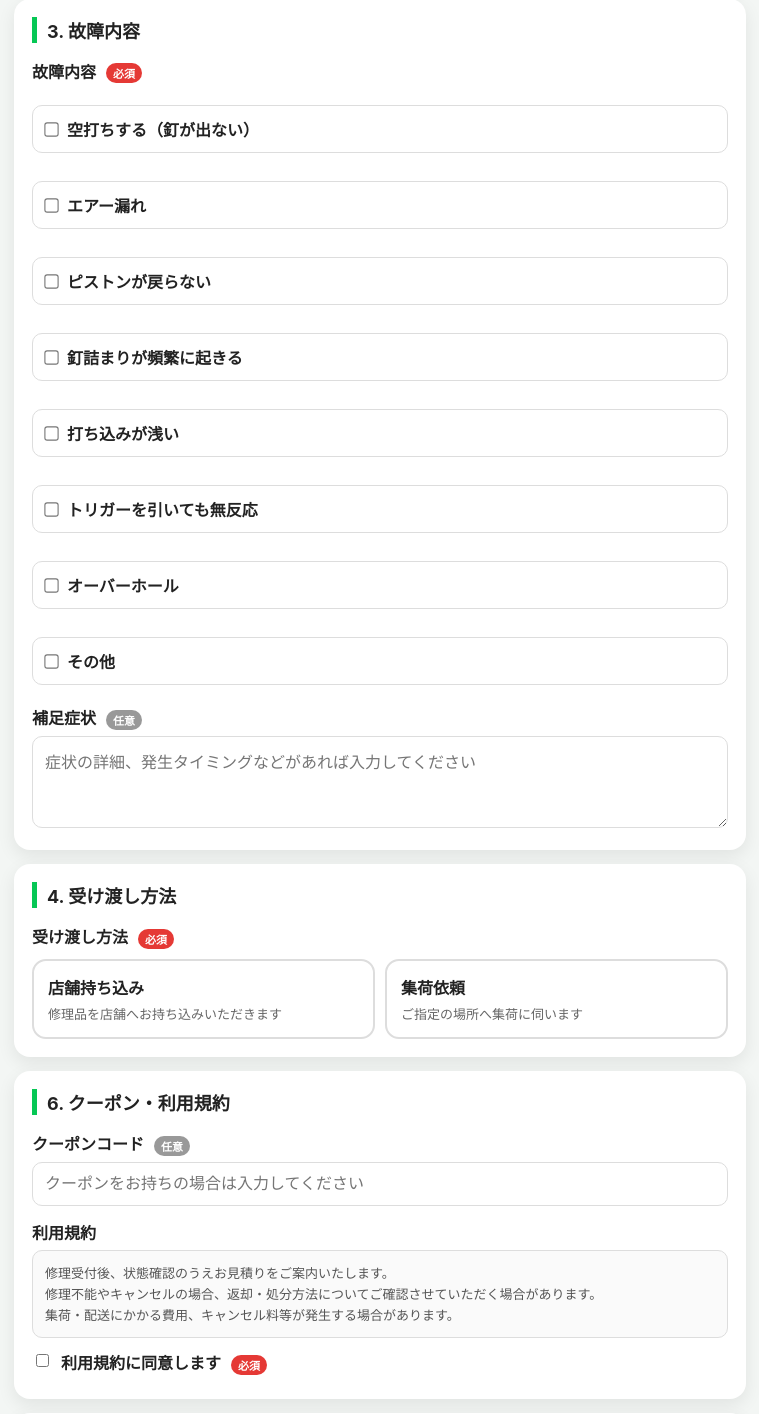
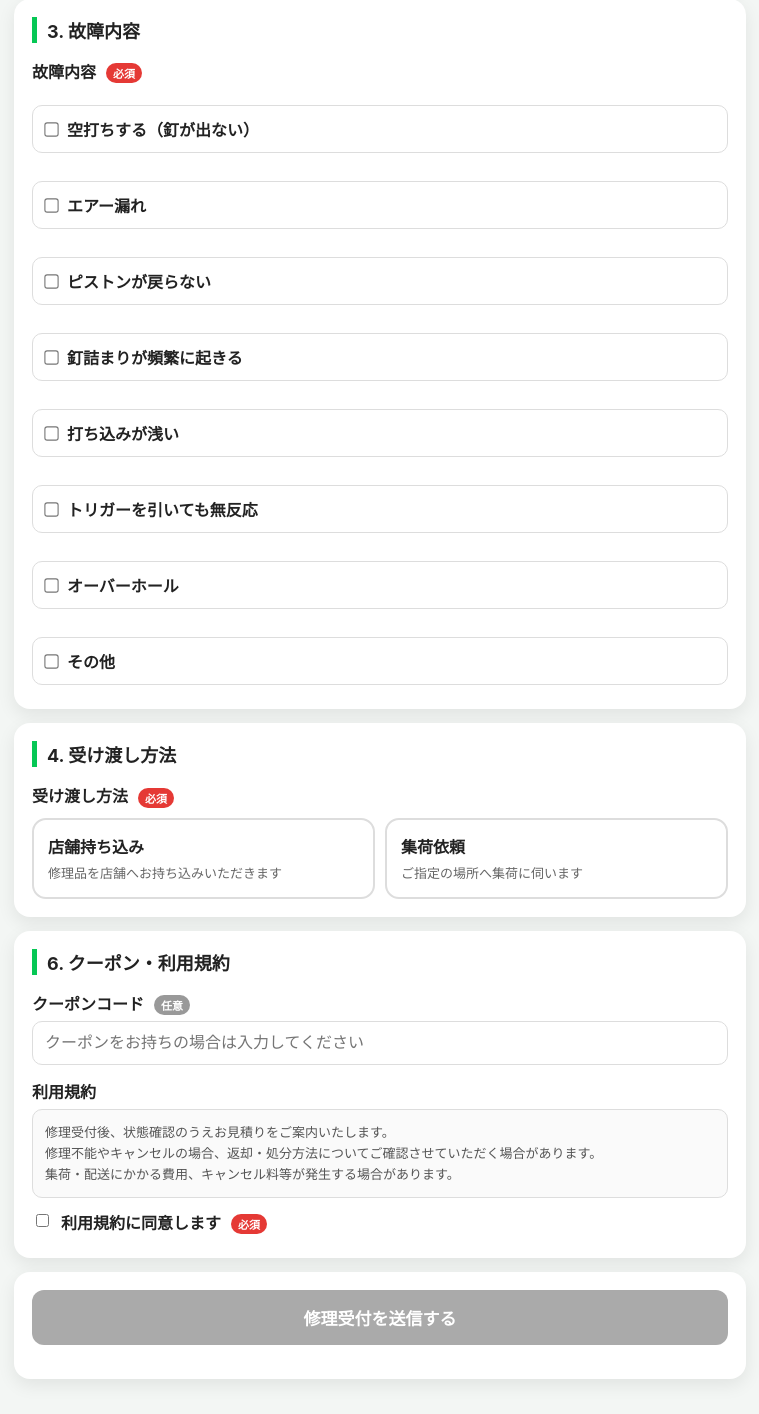
Before and after one commit to wingwingfire-crypto/line-kintone-app, a Flask app: page /form in a window 1280 px wide. Shown: the part 756-2170 px from the top of the page, without its empty margins (260-1019 px from the left). Run offline with Flask 3, Linux system fonts and the light colour scheme; some libraries are stand-ins or nearby versions.

Commit message:
Update form.html

```diff
--- a/templates/form.html
+++ b/templates/form.html
@@ -1,3 +1,4 @@
+<!-- version: remove-symptomother-address-only-visible-v4 2026-08-18 -->
 <!doctype html>
 <html lang="ja">
   <head>
@@ -409,12 +410,6 @@
               placeholder="故障内容を入力してください"
             />
           </div>
-          <label>補足症状 <span class="optional">任意</span></label
-          ><textarea
-            id="symptomOther"
-            name="symptomOther"
-            placeholder="症状の詳細、発生タイミングなどがあれば入力してください"
-          ></textarea>
         </div>
         <div class="card">
           <h2 class="section-title">4. 受け渡し方法</h2>
@@ -998,9 +993,6 @@
               serial: document.getElementById("serial").value.trim(),
               issue: selectedIssues.join("、"),
               issueother: document.getElementById("issueOther").value.trim(),
-              symptomother: document
-                .getElementById("symptomOther")
-                .value.trim(),
               uketorihouhou: method,
               shukajusho: document.getElementById("shukajusho").value.trim(),
               shukakiboubi: document.getElementById("shukakiboubi").value,
```
